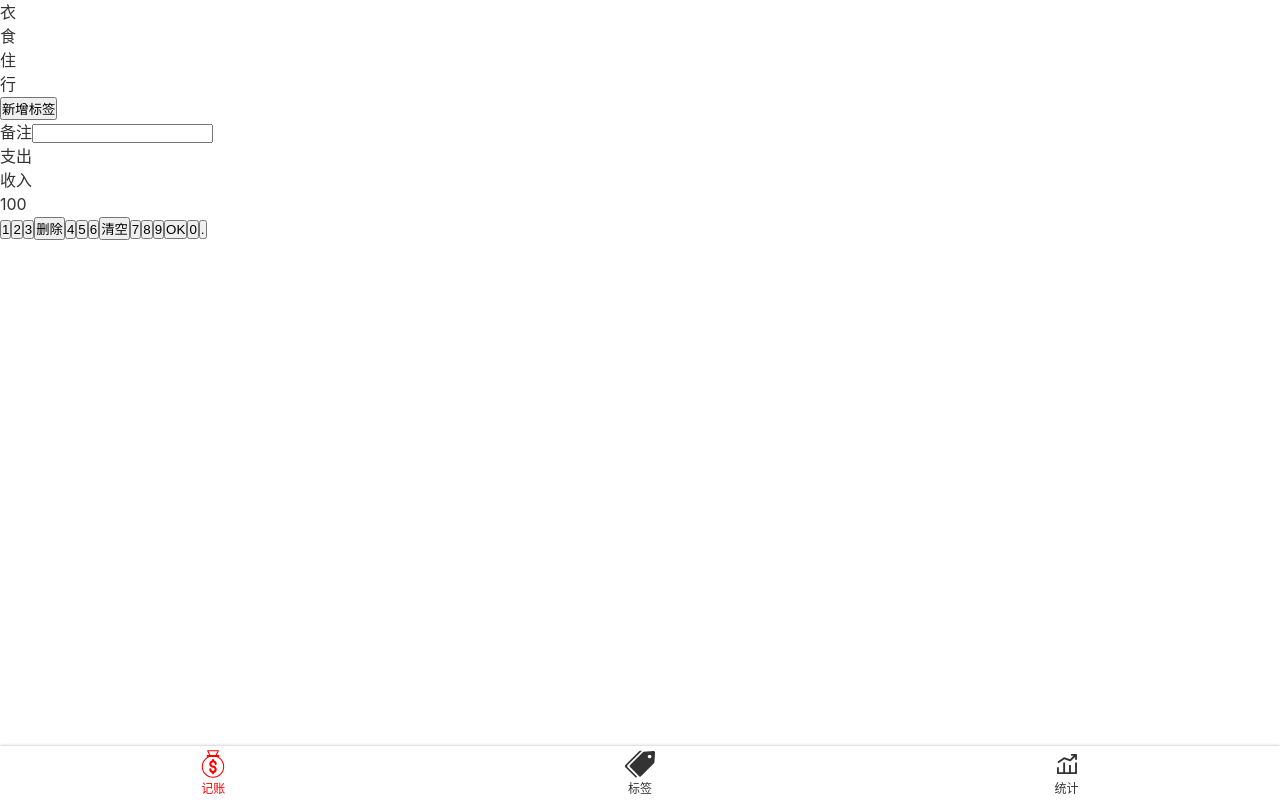
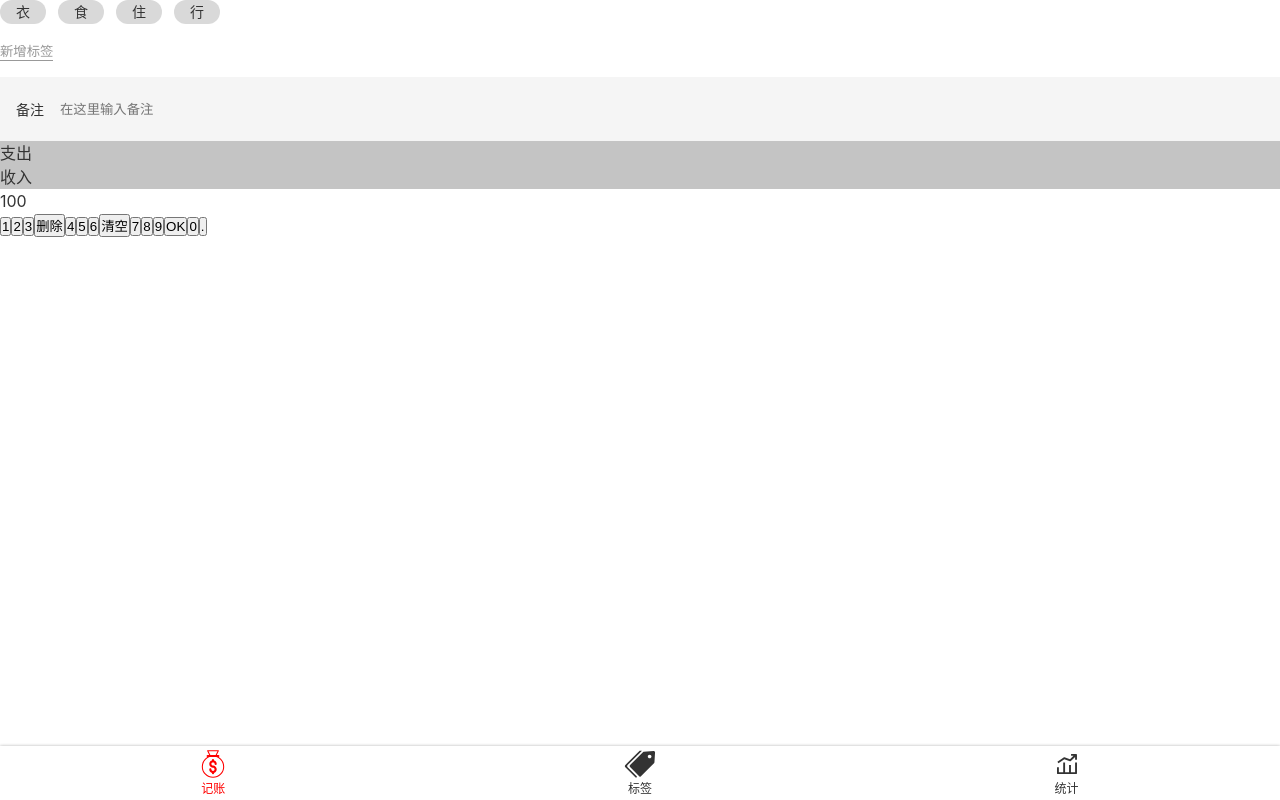
Before and after one commit to oldUath/cocomoney-vue, a Vue app: page /#/money in a window 1280 px wide. Built offline with nearby package versions, Linux system fonts and the light colour scheme.

Commit message:
我看看还乱码不？

```diff
--- a/src/App.vue
+++ b/src/App.vue
@@ -17,11 +17,7 @@ body{
   line-height: 1.5;
   font-family: $font-hei;
 }
-a{
-  text-decoration: none;
-  //颜色继承
-  color: inherit;
-}
+
 
 
 </style>
--- a/src/assets/style/reset.scss
+++ b/src/assets/style/reset.scss
@@ -4,3 +4,14 @@
   padding: 0;
   box-sizing: border-box;
 }
+a{
+  text-decoration: none;
+  //颜色继承
+  color: inherit;
+}
+ul,ol{
+  list-style: none;
+}
+:focus{
+  outline: none;
+}
--- a/src/views/Money.vue
+++ b/src/views/Money.vue
@@ -14,7 +14,8 @@
       <div>
         <label class="notes">
           <span class="name">备注</span>
-          <input type="text">
+
+          <input type="text" placeholder="在这里输入备注">
         </label>
       </div>
       <div>
@@ -52,5 +53,53 @@ export default {
 }
 </script>
 <style lang="scss" scoped>
+@import "~@/assets/style/helper.scss";
+.types{
+  background: #C4C4C4;
+}
+.notes{
+  font-size:14px;
+  background: #f5f5f5;
+  padding:0 16px;
+  display: flex;
+  align-items:  center;
+  .name{
+    padding-right: 16px;
+  }
+  input{
+    height: 64px;
+    flex-grow: 1;
+    background: transparent;
+    border: none;
+    padding-right: 16px;
 
+  }
+
+}
+
+.tags{
+  font-size: 14px;
+  > .current{
+    display: flex;
+    > li{
+      background:#d9d9d9;
+      height: 24px;
+      line-height: 24px;
+      border-radius:(24px/2) ;
+      padding: 0 16px;
+      margin-right: 12px;
+    }
+  }
+  > .new {
+    padding: 16px  0;
+    button{
+      background: transparent;
+      border: none;
+      color:#999;
+      border-bottom: 1px solid ;
+    }
+  }
+
+
+}
 </style>
```
